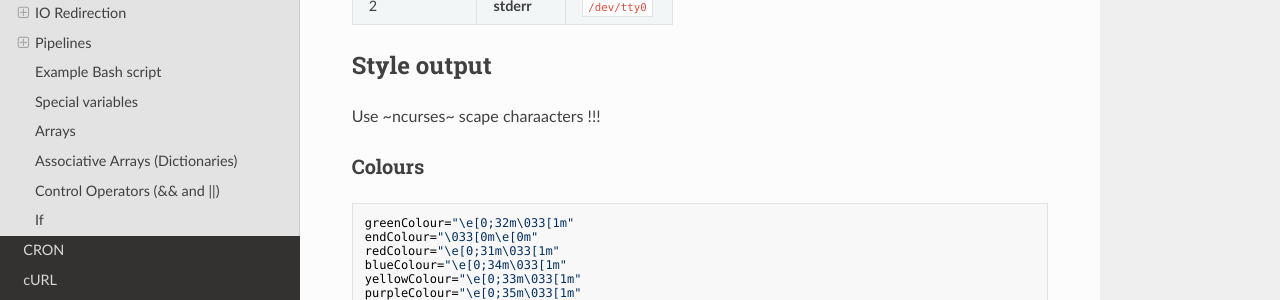
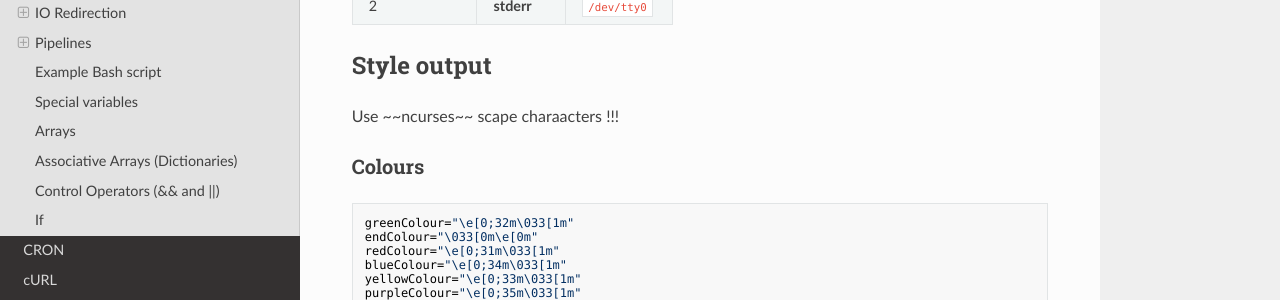
Before and after one commit to javiabellan/biblia, an MkDocs documentation site: the page built from docs/tools/bash_scripting.md, in a window 1280 px wide and 900 px high, scrolled down 632 px. Shown: the part 151-451 px from the top of the window. Built offline with MkDocs 1.6.1, drawn with Linux system fonts in a browser that asks for light colours; nearby versions of some CDN libraries.

Commit message:
fix home 4

```diff
--- a/docs/tools/bash_scripting.md
+++ b/docs/tools/bash_scripting.md
@@ -31,7 +31,7 @@ Every command (every porcess in fact) has its own file despcriptor table. By def
 
 ## Style output
 
-Use ~ncurses~ scape charaacters !!!
+Use ~~ncurses~~ scape charaacters !!!
 
 ### Colours
 
```
